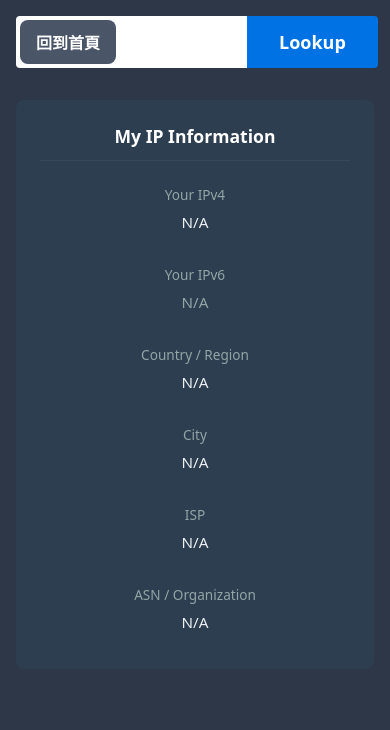
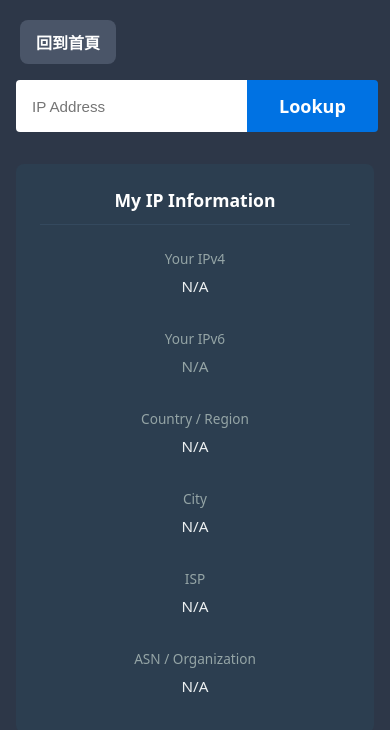
Before and after one commit to qian403/web-tools, a Vue app: page /ip-lookup in a window 390 px wide. Shown: the top 730 px of the page. Built offline with nearby package versions, Linux system fonts and the light colour scheme; no server answers; the HTML template or start-up script is replaced by a standard one.

Commit message:
fix: 修復 IP 查詢工具手機版顯示錯誤

```diff
--- a/src/views/IpLookup.vue
+++ b/src/views/IpLookup.vue
@@ -235,6 +235,7 @@ export default {
     max-width: 900px;
     margin: 0 auto;
     padding: 2rem;
+    padding-top: 4rem;
 }
 
 /* 搜尋框 */
@@ -441,6 +442,7 @@ export default {
 @media (max-width: 768px) {
     .ip-lookup-container {
         padding: 1rem;
+        padding-top: 5rem;
     }
 
     .info-grid {
```
